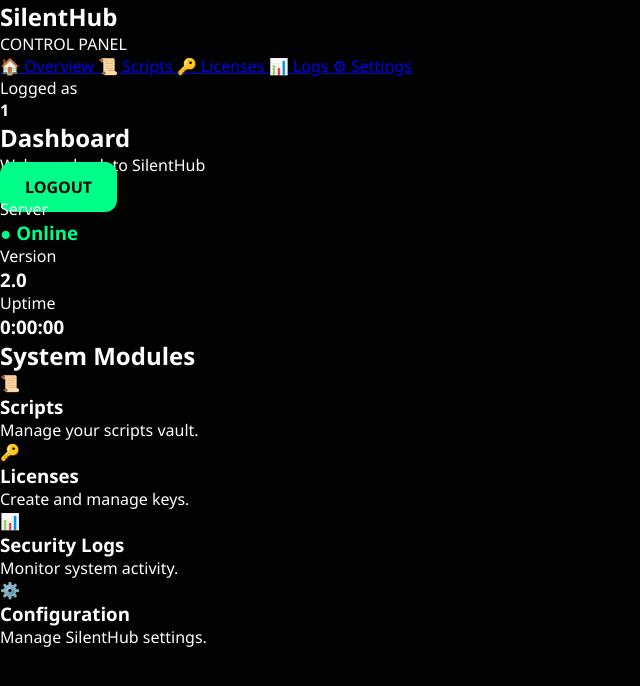
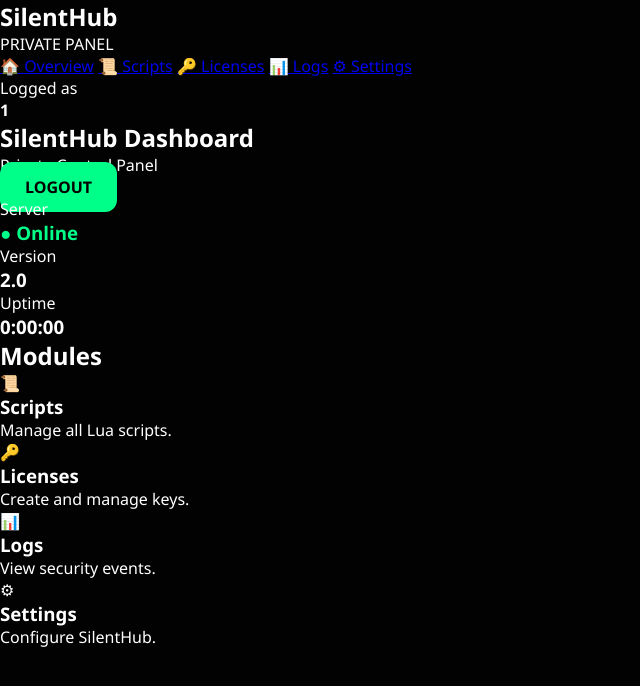
Before and after one commit to Silent-lua/Library, a Flask app: page /panel in a window 1280 px wide. Shown: the top 686 px of the page, without its empty margins (0-640 px from the left). Run offline with Flask 3, Linux system fonts and the light colour scheme; a user stored in the database is signed in.

Commit message:
Update panel.html

```diff
--- a/templates/panel.html
+++ b/templates/panel.html
@@ -7,131 +7,67 @@
 
 <meta name="viewport" content="width=device-width, initial-scale=1.0">
 
-<title>SilentHub Dashboard</title>
+<title>SilentHub Panel</title>
 
 <link rel="stylesheet" href="{{ url_for('static', filename='style.css') }}">
 
 </head>
 
-
 <body class="dashboard-body">
 
-
 <div class="dashboard-layout">
-
-
 
     <!-- SIDEBAR -->
 
     <aside class="sidebar">
 
-
         <div class="sidebar-logo">
 
-            <h1>
-                SilentHub
-            </h1>
+            <h1>SilentHub</h1>
 
-            <span>
-                CONTROL PANEL
-            </span>
+            <span>PRIVATE PANEL</span>
 
         </div>
 
-
-
         <nav class="menu">
 
+            <a href="#" class="active">🏠 Overview</a>
 
-            <a href="#" class="active">
+            <a href="#">📜 Scripts</a>
 
-                🏠 Overview
+            <a href="#">🔑 Licenses</a>
 
-            </a>
+            <a href="#">📊 Logs</a>
 
-
-            <a href="#">
-
-                📜 Scripts
-
-            </a>
-
-
-            <a href="#">
-
-                🔑 Licenses
-
-            </a>
-
-
-            <a href="#">
-
-                📊 Logs
-
-            </a>
-
-
-            <a href="#">
-
-                ⚙ Settings
-
-            </a>
-
+            <a href="#">⚙ Settings</a>
 
         </nav>
 
-
-
         <div class="user-box">
 
+            <p>Logged as</p>
 
-            <p>
-                Logged as
-            </p>
-
-
-            <strong>
-
-                {{ datos.usuario }}
-
-            </strong>
-
+            <strong>{{ datos.usuario }}</strong>
 
         </div>
-
-
 
     </aside>
 
 
 
-
-
-    <!-- MAIN -->
+    <!-- CONTENIDO -->
 
     <main class="dashboard-main">
 
-
-
         <header class="topbar">
-
 
             <div>
 
+                <h2>SilentHub Dashboard</h2>
 
-                <h2>
-                    Dashboard
-                </h2>
-
-
-                <p>
-                    Welcome back to SilentHub
-                </p>
-
+                <p>Private Control Panel</p>
 
             </div>
-
-
 
             <a href="/logout" class="logout-btn">
 
@@ -139,28 +75,17 @@
 
             </a>
 
-
-
         </header>
 
 
 
-
-
-        <!-- STATS -->
-
+        <!-- ESTADÍSTICAS -->
 
         <section class="stats">
 
-
-
             <div class="stat-card">
 
-
-                <span>
-                    Server
-                </span>
-
+                <span>Server</span>
 
                 <h3 class="online">
 
@@ -168,188 +93,83 @@
 
                 </h3>
 
+            </div>
+
+            <div class="stat-card">
+
+                <span>Version</span>
+
+                <h3>{{ datos.version }}</h3>
 
             </div>
 
-
-
-
-
             <div class="stat-card">
 
+                <span>Uptime</span>
 
-                <span>
-                    Version
-                </span>
-
-
-                <h3>
-
-                    {{ datos.version }}
-
-                </h3>
-
+                <h3>{{ datos.tiempo }}</h3>
 
             </div>
-
-
-
-
-
-            <div class="stat-card">
-
-
-                <span>
-                    Uptime
-                </span>
-
-
-                <h3>
-
-                    {{ datos.tiempo }}
-
-                </h3>
-
-
-            </div>
-
-
 
         </section>
 
 
 
-
-
-        <!-- CONTENT -->
-
+        <!-- MÓDULOS -->
 
         <section class="content-panel">
 
-
-
-            <h2>
-
-                System Modules
-
-            </h2>
-
-
+            <h2>Modules</h2>
 
             <div class="modules-grid">
 
+                <div class="module-box">
 
+                    <div class="icon">📜</div>
+
+                    <h3>Scripts</h3>
+
+                    <p>Manage all Lua scripts.</p>
+
+                </div>
 
                 <div class="module-box">
 
+                    <div class="icon">🔑</div>
 
-                    <div class="icon">
-                        📜
-                    </div>
+                    <h3>Licenses</h3>
 
-
-                    <h3>
-                        Scripts
-                    </h3>
-
-
-                    <p>
-                        Manage your scripts vault.
-                    </p>
-
+                    <p>Create and manage keys.</p>
 
                 </div>
 
+                <div class="module-box">
 
+                    <div class="icon">📊</div>
 
+                    <h3>Logs</h3>
 
+                    <p>View security events.</p>
+
+                </div>
 
                 <div class="module-box">
 
+                    <div class="icon">⚙</div>
 
-                    <div class="icon">
-                        🔑
-                    </div>
+                    <h3>Settings</h3>
 
-
-                    <h3>
-                        Licenses
-                    </h3>
-
-
-                    <p>
-                        Create and manage keys.
-                    </p>
-
+                    <p>Configure SilentHub.</p>
 
                 </div>
 
-
-
-
-
-                <div class="module-box">
-
-
-                    <div class="icon">
-                        📊
-                    </div>
-
-
-                    <h3>
-                        Security Logs
-                    </h3>
-
-
-                    <p>
-                        Monitor system activity.
-                    </p>
-
-
-                </div>
-
-
-
-
-
-                <div class="module-box">
-
-
-                    <div class="icon">
-                        ⚙️
-                    </div>
-
-
-                    <h3>
-                        Configuration
-                    </h3>
-
-
-                    <p>
-                        Manage SilentHub settings.
-                    </p>
-
-
-                </div>
-
-
-
             </div>
-
-
 
         </section>
 
-
-
-
     </main>
 
-
-
 </div>
-
-
 
 </body>
 
```
